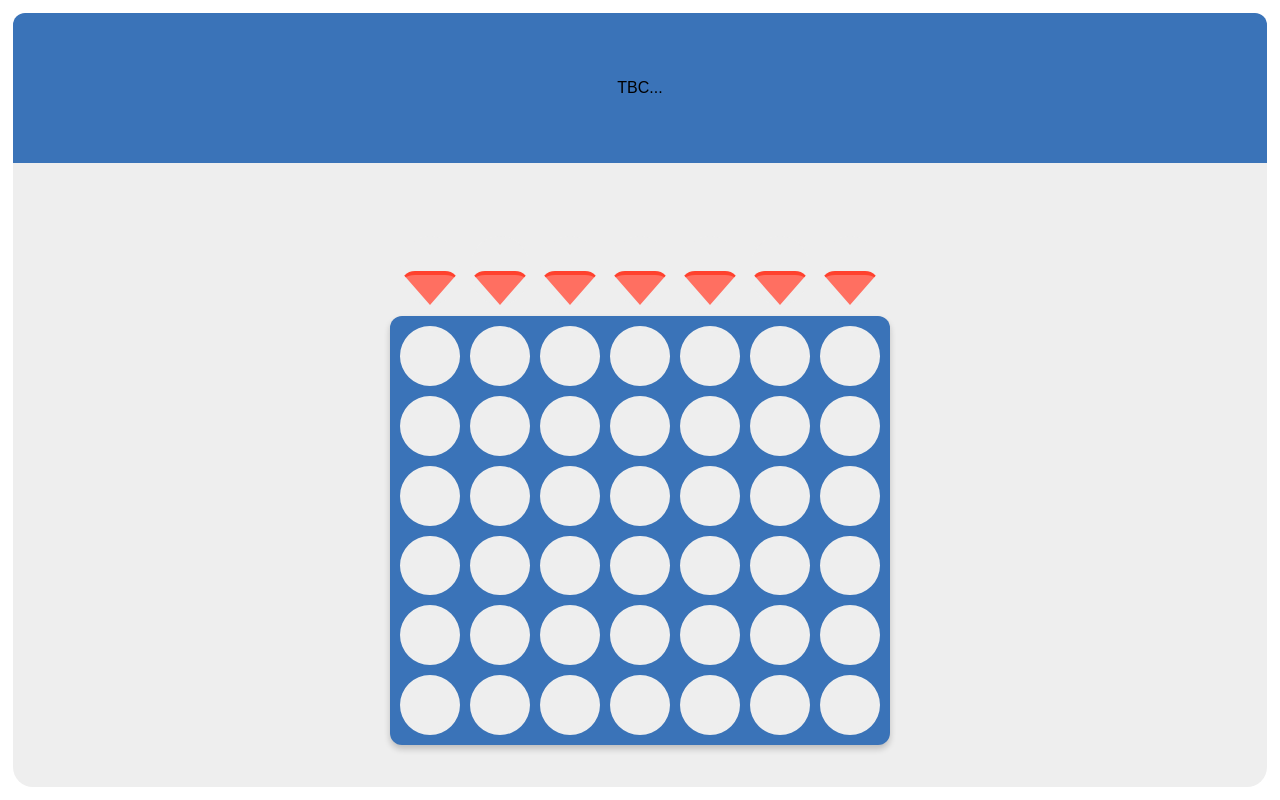
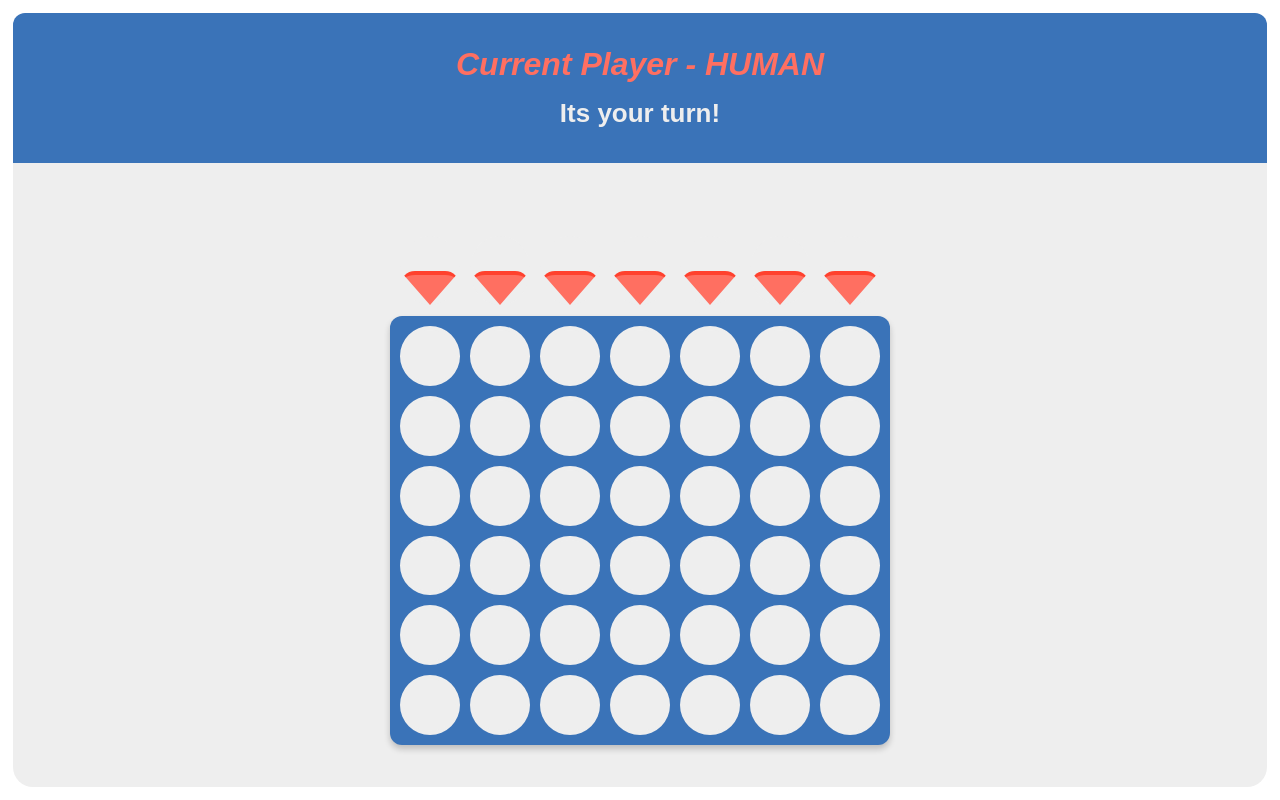
Before and after one commit to DaleKMillington/all-four, a React (Vite) app: page / in a window 1280 px wide. Built offline with nearby package versions, Linux system fonts and the light colour scheme.

Commit message:
Turned menu into stat panel and initially populated with some text

```diff
--- a/src/App.tsx
+++ b/src/App.tsx
@@ -1,5 +1,5 @@
 // Project
-import { Menu } from "./components/menu/Menu";
+import { StatPanel } from "./components/statPanel/StatPanel";
 import { Game } from "./game/Game";
 import { GameProvider } from "./game/GameContext";
 
@@ -7,7 +7,7 @@ import { GameProvider } from "./game/GameContext";
 export const App = () => {
   return (
     <GameProvider>
-        <Menu />
+        <StatPanel />
         <Game />
     </GameProvider>
   );
--- a/src/components/menu/Menu.tsx
+++ /dev/null
@@ -1,11 +0,0 @@
-// Local
-import './menu.scss'
-
-// Component
-export const Menu = () => {
-    return (
-        <div className='menu'>
-            TBC...
-        </div>
-    );
-};
--- a/src/components/menu/menu.scss
+++ /dev/null
@@ -1,11 +0,0 @@
-@use '/src/scss/variables' as *;
-
-.menu {
-    display: flex;
-    justify-content: center;
-    align-items: center;
-    height: $menu-height;
-    background: $board-color;
-    border: none;
-    border-radius: 12px 12px 0 0;
-}
--- /dev/null
+++ b/src/components/statPanel/StatPanel.tsx
@@ -0,0 +1,71 @@
+// Project
+import { useGameContext } from '../../game/GameContext';
+import {
+    currentPlayerColor as currentPlayerColorConst,
+    CurrentPlayerColorType
+} from '../../constants/currentPlayerColor.const';
+import {
+    currentPlayer,
+    currentPlayer as currentPlayerConst,
+    CurrentPlayerType
+} from '../../constants/currentPlayer.const';
+
+// Local
+import './statPanel.scss';
+
+// Types
+type DetermineTextType = {
+    player: string,
+    subText: string
+}
+
+// Declarations
+const determineCurrentPlayerModifierClass = (currentPlayerColor: CurrentPlayerColorType): string => {
+    switch(currentPlayerColor){
+        case currentPlayerColorConst.red: return "stat-panel__current-player--red";
+        case currentPlayerColorConst.yellow: return "stat-panel__current-player--yellow";
+    }
+};
+
+const determineSubTextModifierClass = (currentPlayer: CurrentPlayerType): string => {
+    switch(currentPlayer){
+        case currentPlayerConst.ai: return "stat-panel__sub-text--ai";
+        case currentPlayerConst.human: return ""
+    }
+};
+
+const determineText = (currentPlayer: CurrentPlayerType): DetermineTextType => {
+    switch(currentPlayer){
+        case currentPlayerConst.ai:
+            return {
+                player: "AI",
+                subText: "AI is thinking"
+            };
+        case currentPlayerConst.human:
+            return {
+                player: "HUMAN",
+                subText: "Its your turn!"
+            };
+    }
+};
+
+// Component
+export const StatPanel = () => {
+    const { gameState } = useGameContext();
+    const { currentPlayer, currentPlayerColor } = gameState;
+
+    const currentPlayerModifierClass = determineCurrentPlayerModifierClass(currentPlayerColor);
+    const subTextModifierClass = determineSubTextModifierClass(currentPlayer);
+    const { player, subText } = determineText(currentPlayer);
+
+    return (
+        <div className='stat-panel'>
+            <div className={`stat-panel__current-player ${ currentPlayerModifierClass }`}>
+                Current Player - { player }
+            </div>
+            <div className={`stat-panel__sub-text ${ subTextModifierClass }`}>
+                { subText }
+            </div>
+        </div>
+    );
+};
--- /dev/null
+++ b/src/components/statPanel/statPanel.scss
@@ -0,0 +1,64 @@
+@use '/src/scss/variables' as *;
+
+@keyframes ellipsis-animation {
+    0% {
+       content: '';
+    }
+    25% {
+       content: '.';
+    }
+    50% {
+       content: '..';
+    }
+    75% {
+       content: '...';
+    }
+    100% {
+       content: '';
+    }
+}
+
+.stat-panel {
+    display: flex;
+    flex-direction: column;
+    justify-content: center;
+    gap: 15px;
+    align-items: center;
+    height: $menu-height;
+    background: $board-color;
+    border: none;
+    border-radius: 12px 12px 0 0;
+    padding: 0 20px;
+    color: $background-color;
+    font-weight: bold;
+
+    &__current-player {
+        font-size: 32px;
+        font-style: italic;
+
+        &--red {
+            color: $red-coin-color;
+        }
+
+        &--yellow {
+            color: $yellow-coin-color;
+        }
+    }
+
+    &__sub-text {
+        font-size: 26px;
+
+        &--ai {
+            position: relative;
+
+            &::after {
+                content: "";
+                position: absolute;
+                letter-spacing: 5px;
+                padding-left: 5px;
+                animation: ellipsis-animation 1.5s steps(4, end) infinite;
+            }
+
+        }
+    }
+}
--- a/src/scss/_variables.scss
+++ b/src/scss/_variables.scss
@@ -1,8 +1,4 @@
 // Contains variables such as colours and spacing
-
-// Colors
-$primary-color: #3498db;
-$secondary-color: #2ecc71;
 
 // Game Colours
 $background-color: #EEE;
```
